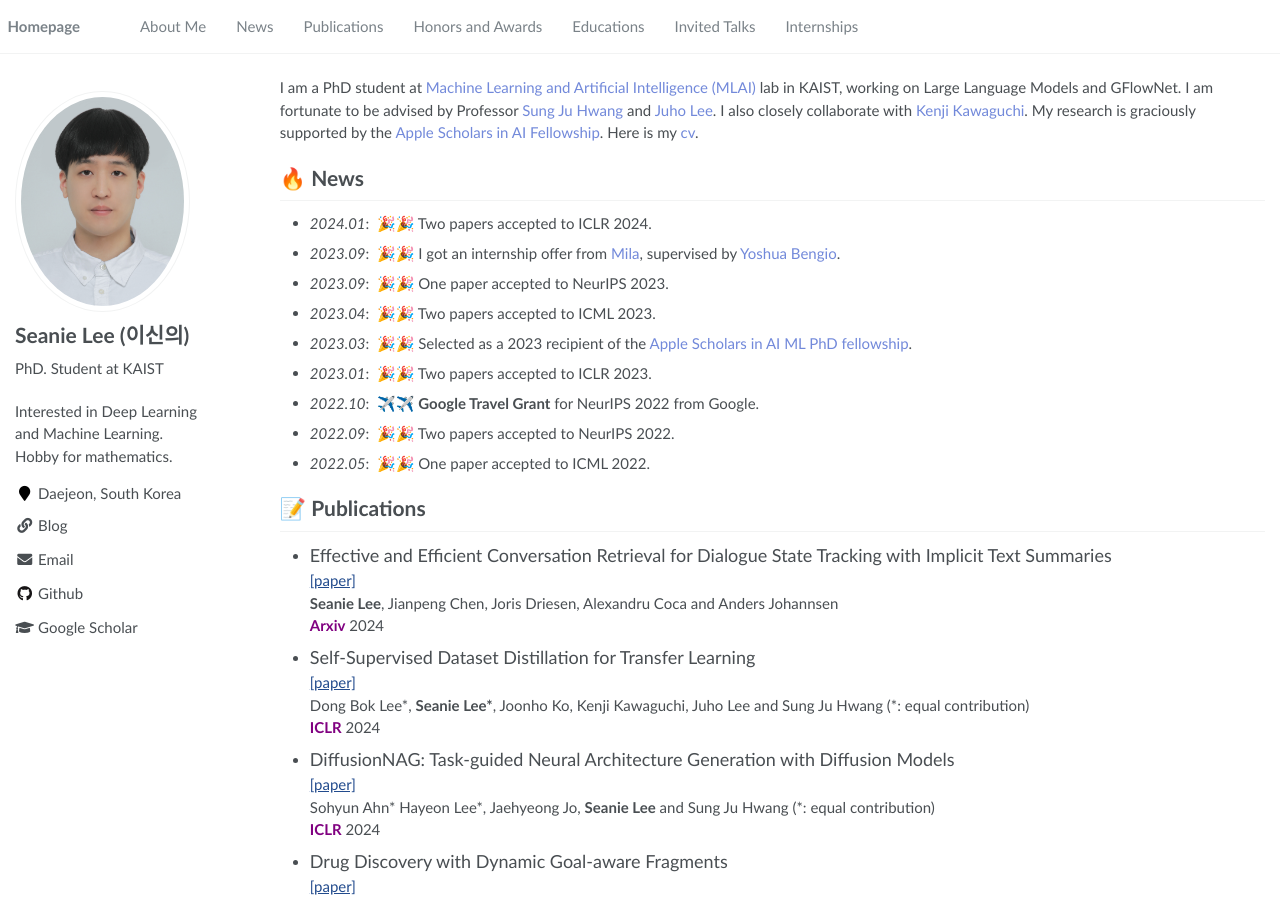
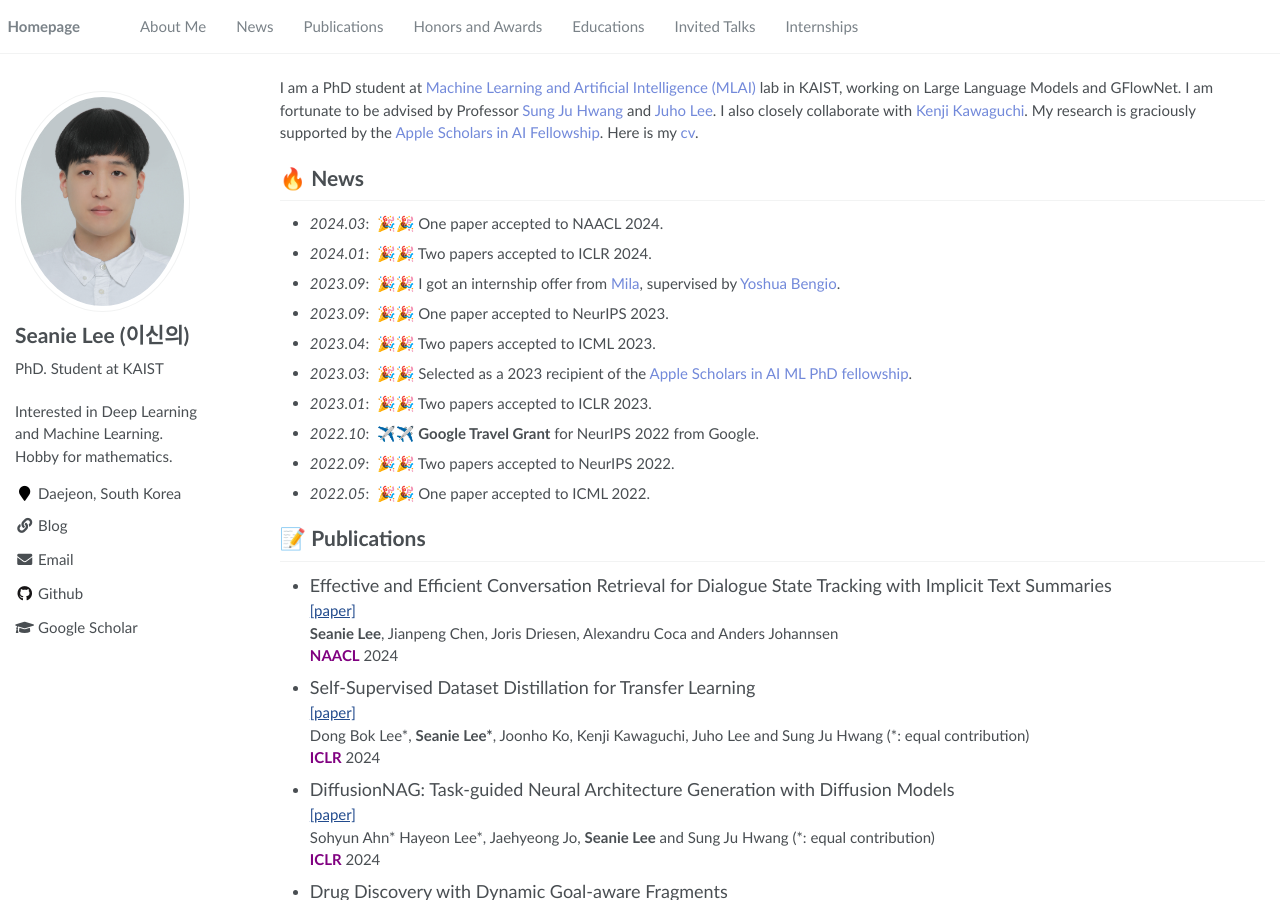
Before and after one commit to seanie12/seanie12.github.io, a Jekyll site: the page built from _pages/about.md, in a window 1280 px wide and 900 px high. Built offline with Jekyll 4.4.1, drawn with Linux system fonts in a browser that asks for light colours.

Commit message:
Update about.md

```diff
--- a/_pages/about.md
+++ b/_pages/about.md
@@ -22,6 +22,7 @@ I am a PhD student at <a href="https://www.mlai-kaist.com/" style="color: #7289d
 
 
 # 🔥 News
+- *2024.03*: &nbsp;🎉🎉 One paper accepted to NAACL 2024.
 - *2024.01*: &nbsp;🎉🎉 Two papers accepted to ICLR 2024.
 - *2023.09*: &nbsp;🎉🎉 I got an internship offer from <a href="https://mila.quebec/en/" style="color: #7289da; text-decoration: none;" >Mila</a>, supervised by <a href="https://yoshuabengio.org/" style="color: #7289da; text-decoration: none;">Yoshua Bengio</a>.
 - *2023.09*: &nbsp;🎉🎉 One paper accepted to NeurIPS 2023.
@@ -38,7 +39,7 @@ I am a PhD student at <a href="https://www.mlai-kaist.com/" style="color: #7289d
 - <font size="4">Effective and Efficient Conversation Retrieval for Dialogue State Tracking with Implicit Text Summaries</font>
 [[paper]](https://arxiv.org/abs/2402.13043) \\
 **Seanie Lee**, Jianpeng Chen, Joris Driesen, Alexandru Coca and  Anders Johannsen \\
-<span style="color:purple">**Arxiv**</span> 2024
+<span style="color:purple">**NAACL**</span> 2024
 
 - <font size="4">Self-Supervised Dataset Distillation for Transfer Learning</font>
 [[paper]](https://arxiv.org/abs/2310.06511) \\
```
